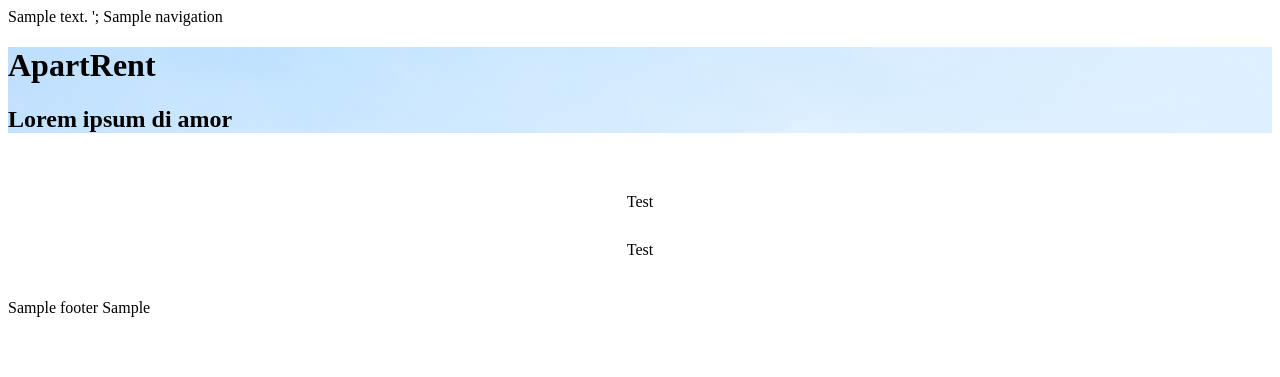
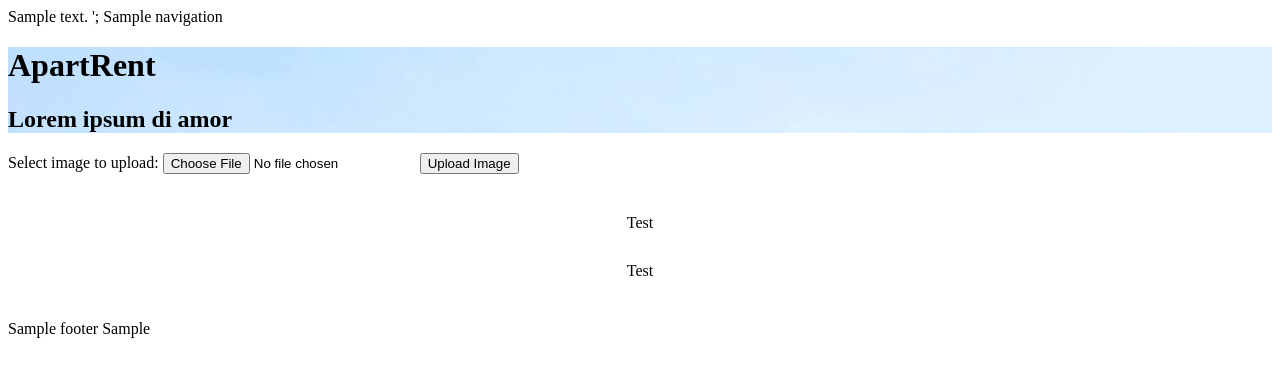
Before and after one commit to folkertleistra/DDWT18_final, a PHP site: template views/test-route.php in a window 1280 px wide. Shown: the top 377 px of the page. Run offline with PHP 8.4, Linux system fonts and the light colour scheme; the template is opened without the code that fills it: most values are stand-ins (such as "Sample title", 1, 10 or a date in 2020).

Commit message:
attempt on making image upload work

```diff
--- a/model.php
+++ b/model.php
@@ -498,7 +498,6 @@ function get_rooms($pdo) {
  */
 function register_user($pdo, $form_data) {
     /* Check if all fields are set */
-    printf($form_data);
     if (
         empty($form_data['radio']) or
         empty($form_data['firstname']) or
--- a/views/register.php
+++ b/views/register.php
@@ -60,7 +60,7 @@
                             <input type="password" name="password" placeholder="Enter password" class="form-input" required>
                         </div>
                         <div class="form-row">
-                            <label for="rt-password"  class="sign-in-register-label">Retype password </label>
+                            <label for="rt-password"  class="sign-in-register-label">Confirm password </label>
                             <input type="password" name="rt-password" placeholder="Enter password" class="form-input" required>
                         </div>
                         <div class="form-row">
@@ -74,7 +74,7 @@
                     <div class="col-lg-6 register-col">
                         <!-- Personal details -->
                         <h3 class="section-heading">Personal Details</h3>
-                         <div class="form-row">
+                        <div class="form-row">
                             <label for="firstname"  class="sign-in-register-label">First Name</label>
                             <input type="text" name="firstname" placeholder="First Name" class="form-input" required>
                         </div>
@@ -88,7 +88,7 @@
                         </div>
                         <div class="form-row">
                             <label for="phone" class="sign-in-register-label">Phone Number</label>
-                            <input type="number" name="phone" placeholder="0612345678" class="form-input" required>
+                            <input type="tel" name="phone" placeholder="0612345678" class="form-input" required>
                         </div>
                         <div class="form-row">
                             <label for="language"  class="sign-in-register-label">Language</label>
--- a/views/test-route.php
+++ b/views/test-route.php
@@ -18,6 +18,14 @@
             <h2 class="display-6">Lorem ipsum di amor</h2>
         </div>
     </div>
+</div>
+
+<div>
+    <form action="/DDWT18_final/test-route/" method="POST">
+        Select image to upload:
+        <input type="file" name="image" id="image">
+        <input type="submit" value="Upload Image" name="submit">
+    </form>
 </div>
 
 <div class="container-fluid home-button-section">
```
Also changed, not shown: index.php (+13 -2 lines).
